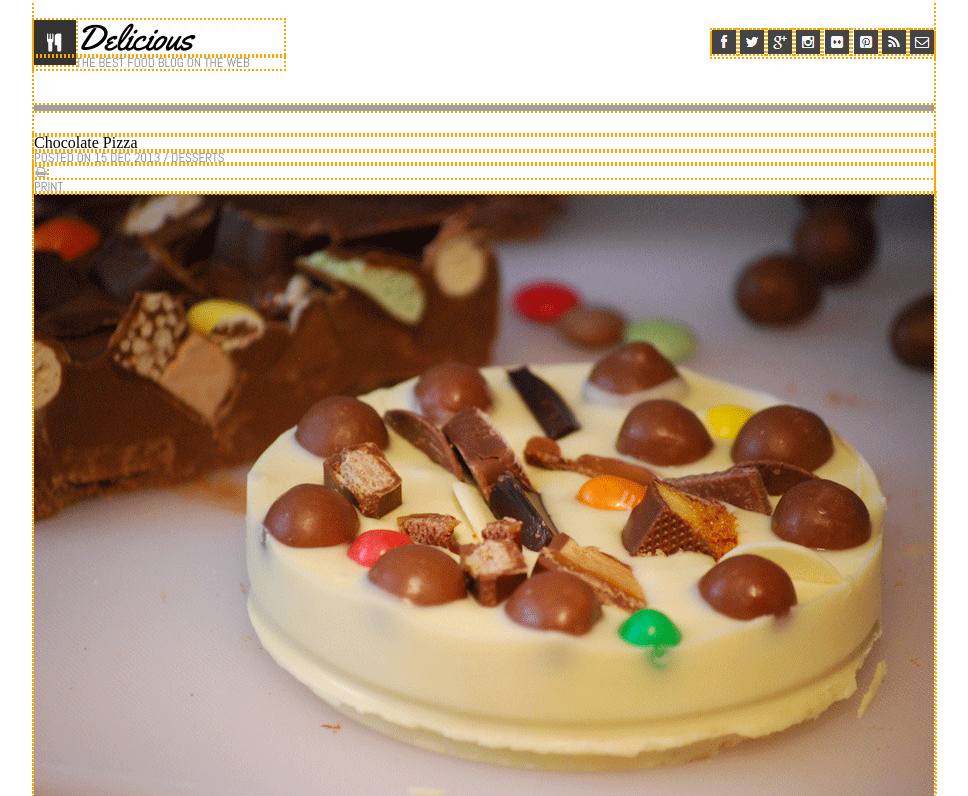
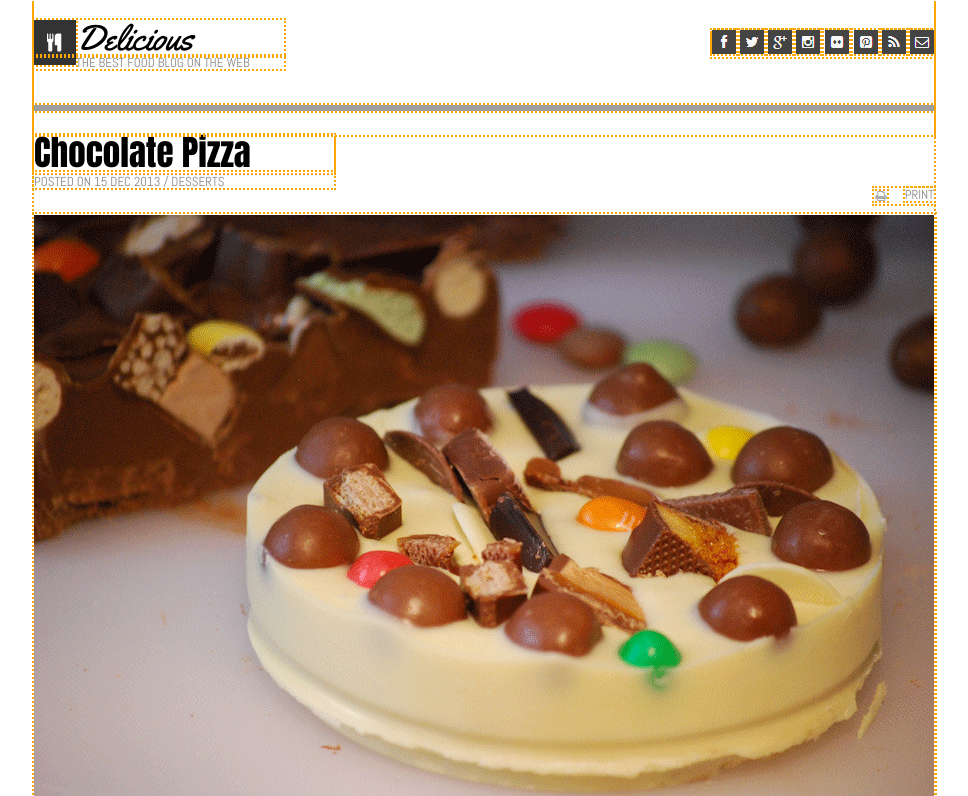
Before and after one commit to keitheck/chocolate-pizza, a plain HTML site: page index.html in a window 1280 px wide. Shown: the top 796 px of the page, without its empty margins (156-1124 px from the left). Drawn offline with Linux system fonts and the light colour scheme; grey boxes are pictures that could not be loaded.

Commit message:
header and heading (choc pizzatitle/print icons etc) and the footer are all stylized.

```diff
--- a/index.html
+++ b/index.html
@@ -7,6 +7,7 @@
   <link href="https://fonts.googleapis.com/css?family=Yellowtail"
    rel="stylesheet">
   <link href="https://fonts.googleapis.com/css?family=Abel" rel="stylesheet">
+  <link href="https://fonts.googleapis.com/css?family=Anton" rel="stylesheet">
 </head>
   <header>
     <div class="name-logo">
@@ -34,12 +35,12 @@
 
   <body>
   <div class="blog-post-name">
-    <h1>Chocolate Pizza</h1>
+    <h1 class="chocolate">Chocolate Pizza</h1>
     <p class="sub-txt">posted on 15 dec 2013 / desserts</p>
   </div>
   <div class="print">
     <img src="img/print-icon.png">
-    <p class="sub-txt">print</p>
+    <p class="sub-txt" id="print-text">print</p>
   </div>
 
   <img src="img/choco-pizza.png">
--- a/styles.css
+++ b/styles.css
@@ -45,13 +45,37 @@ hr.style11 {
   margin-top: 35px;
 }
 
+.chocolate {
+  font-family: 'Anton', sans-serif;
+  font-size: 35px;
+  margin-bottom: 5px;
+}
+
+.blog-post-name {
+  width: 300px;
+}
+
+.print {
+  float: right;
+  display: inline;
+  width: 60px;
+  margin-bottom: 10px;
+}
+
+#print-text {
+  float: right;
+}
 
 
-
+footer {
+  color: #888;
+  text-align: center;
+  font-family: georgia;
+}
 
 /*via stackoverflow*/
 .line {
-    border-bottom: 1px solid black;
+    border-bottom: 1px solid #888;
     text-align:center;
     height:17px;
     margin-bottom:17px;
```
